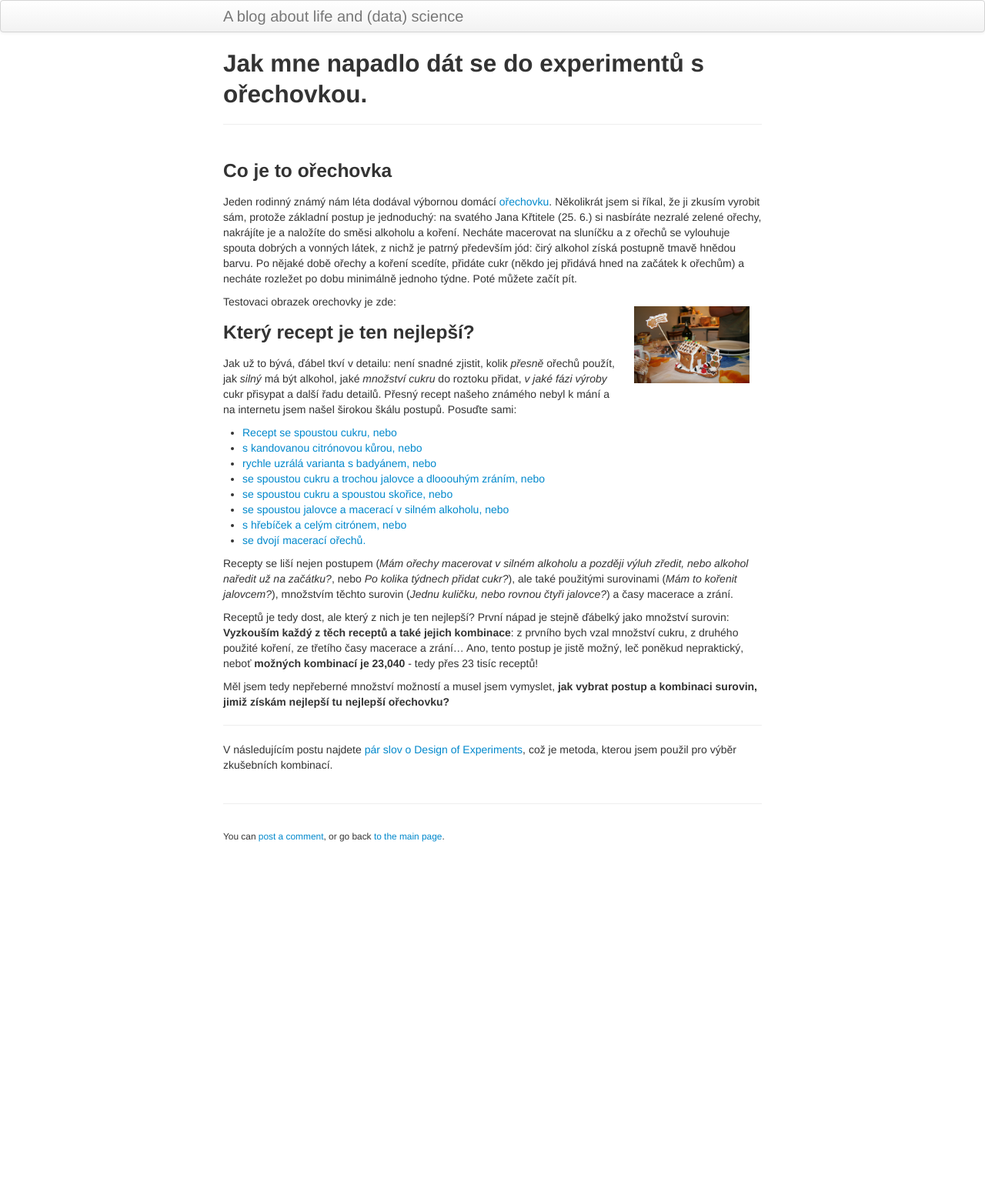
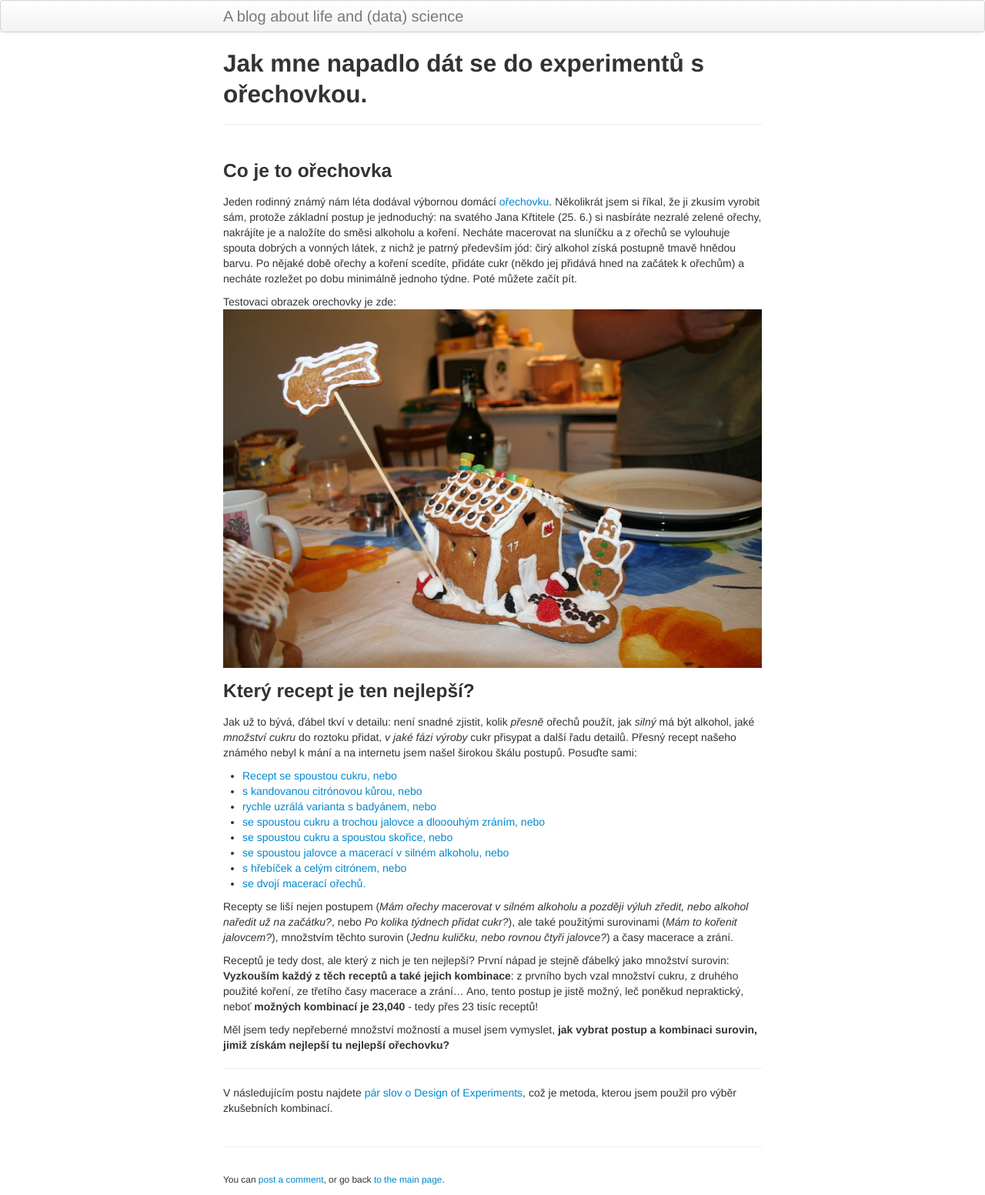
Before and after one commit to vojtech-filipec/vojtech-filipec.github.io, a Jekyll site: the page built from pages/orechovka1.md, in a window 1280 px wide. Shown: the whole page at 77% size. Built offline with Jekyll 4.4.1, drawn with Linux system fonts in a browser that asks for light colours; before the commit the page ends 1107 px from its top, so only the background shows below that.

Commit message:
image with un-sized dimensions

```diff
--- a/pages/orechovka1.md
+++ b/pages/orechovka1.md
@@ -8,7 +8,7 @@ description: Od prvního nápadu k plánu designů.
 
 Jeden rodinný známý nám léta dodával výbornou domácí [ořechovku](https://cs.wikipedia.org/wiki/O%C5%99echovka_(n%C3%A1poj)). Několikrát jsem si říkal, že ji zkusím vyrobit sám, protože základní postup je jednoduchý: na svatého Jana Křtitele (25. 6.) si nasbíráte nezralé zelené ořechy, nakrájíte je a naložíte do směsi alkoholu a koření. Necháte macerovat na sluníčku a z ořechů se vylouhuje spouta dobrých a vonných látek, z nichž je patrný především jód: čirý alkohol získá postupně tmavě hnědou barvu. Po nějaké době ořechy a koření scedíte, přidáte cukr (někdo jej přidává hned na začátek k ořechům) a necháte rozležet po dobu minimálně jednoho týdne. Poté můžete začít pít.
 
-Testovaci obrazek orechovky je zde: ![orechovka hotova](../assets/orechovka/pernikova_chaloupka3.jpg){: width="150" height="100" style="float:right; padding:16px"}
+Testovaci obrazek orechovky je zde: ![orechovka hotova](../assets/orechovka/pernikova_chaloupka3.jpg)
 
 ### Který recept je ten nejlepší?
 
```
Also changed, not shown: 1 other file.
